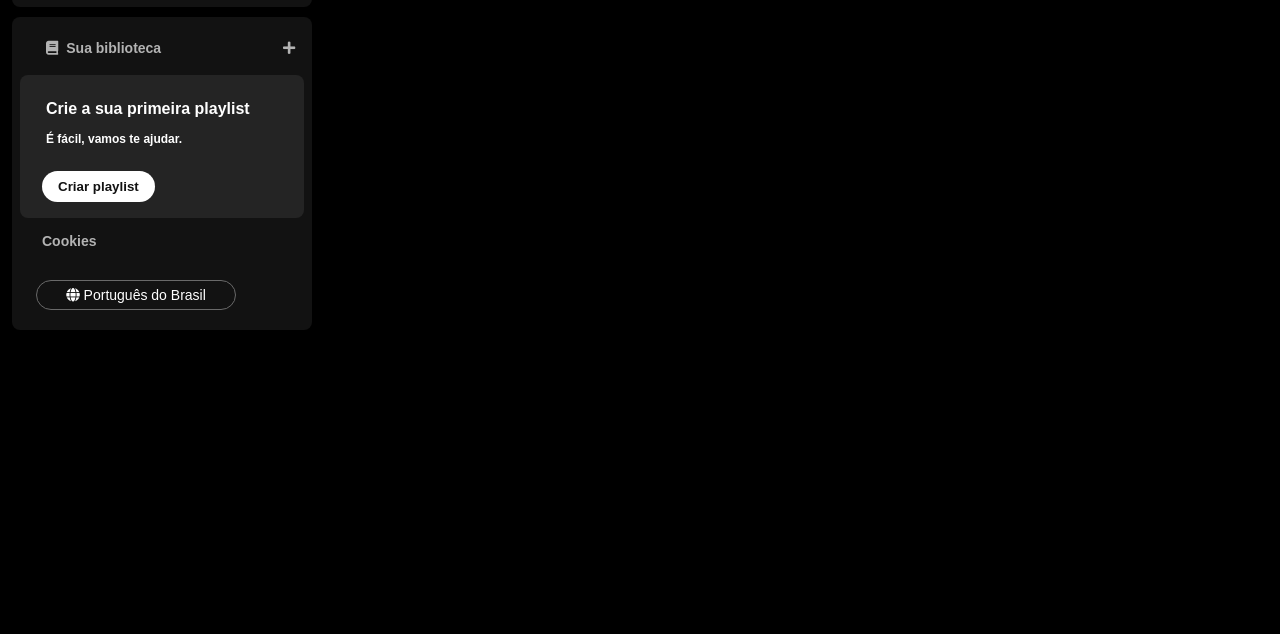
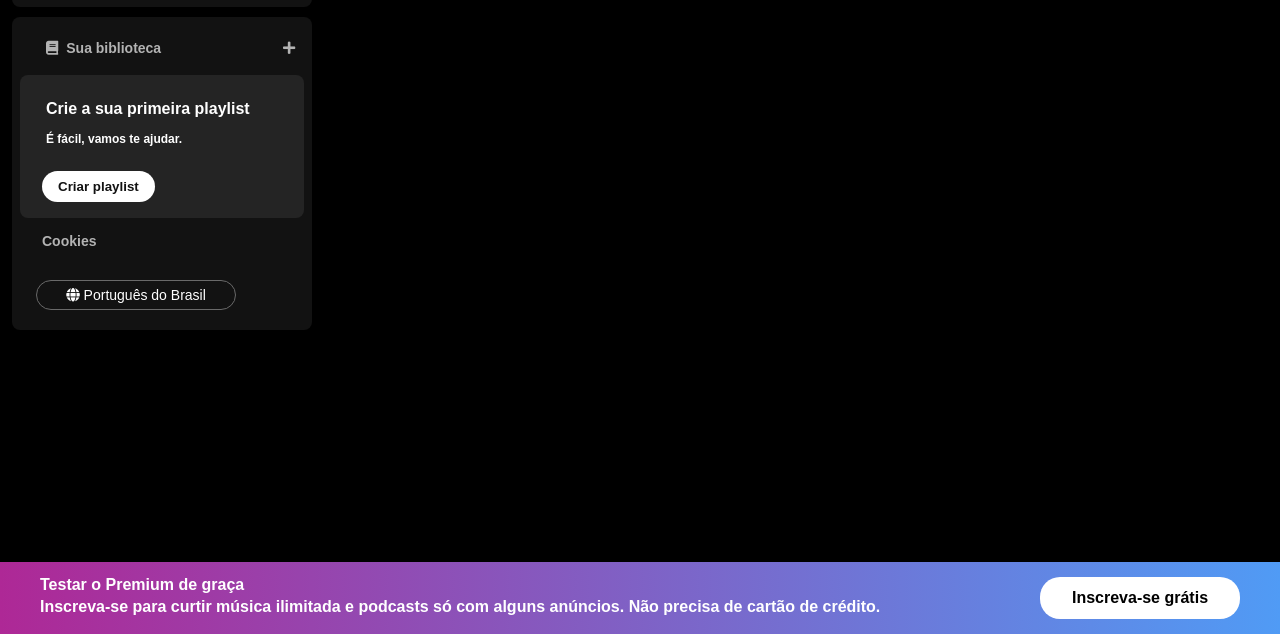
Before and after one commit to FelipeSutter/alura-clone-spotify, a plain HTML site: page index.html in a window 1280 px wide. Shown: the part 166-800 px from the top of the page. Drawn offline with Linux system fonts and the light colour scheme.

Commit message:
feat: added footer for day 02 challenge and some css fixes

```diff
--- a/css/style.css
+++ b/css/style.css
@@ -1,5 +1,6 @@
 body {
     background-color: black;
+    font-family: "DM Sans", sans-serif;
 }
 
 h1 {
@@ -56,7 +57,6 @@ h1 {
     text-decoration: none;
     font-weight: 600;
     font-size: 14px;
-    font-family: "DM Sans", sans-serif;
     transition: 0.5s;
 }
 
@@ -92,7 +92,6 @@ h1 {
     border: 0px;
     font-size: 1rem;
     font-weight: 700;
-    font-family: 'DM Sans', sans-serif;
     text-align: center;
     text-decoration: none;
     text-transform: none;
@@ -147,7 +146,6 @@ h1 {
  .library .playlist .text .first-text {
     font-size: 16px;
     font-weight: 600;
-    font-family: "DM Sans", sans-serif;
     margin-bottom: 1rem;
 }
 
@@ -166,14 +164,17 @@ h1 {
     margin-left: 6px;
     padding: 8px 16px;
     font-weight: 600;
-    font-family: "DM Sans", sans-serif;
     border: none;
     cursor: pointer;
+    transition: transform 0.3s ease;
+}
+
+.button-playlist:hover {
+    transform: scale(1.05);
 }
 
 .library .cookies {
     padding: 16px;
-    font-family: "DM Sans", sans-serif;
     margin-left: 6px;
 }
 
@@ -187,7 +188,7 @@ h1 {
     background-color: #121212;
     border-radius: 20px;
     border: 1px solid #696969;
-    transition: 0.5s;
+    transition: transform 0.3s ease;
 }
 
 .library .language-button .fa {
@@ -196,5 +197,49 @@ h1 {
 }
 
 .library .language-button:hover {
+    transform: scale(1.05);
     border: 1px solid #fff;
 }
+
+.disclaimer_premium {
+    background: linear-gradient(to right, #ae2896, #509bf5);
+    position: fixed;
+    bottom: 0;
+    right: 0;
+    left: 0;
+    padding: 15px 40px;
+    display: flex;
+    justify-content: space-between;
+}
+
+.text_disclaimer {
+    color: #fff;
+}
+
+.text_disclaimer .title {
+    padding-bottom: 6px;
+    font-weight: 700;
+}
+
+.text_disclaimer .subtitle {
+    font-weight: 600;
+}
+
+.disclaimer_button {
+    color: #000;
+    background-color: #fff;
+    font-family: "DM Sans", sans-serif;
+    font-weight: bold;
+    font-size: 1rem;
+    border: none;
+    border-radius: 20px;
+    padding: 12px;
+    width: 200px;
+    text-decoration: none;
+    transition: transform 0.3s ease;
+}
+
+.disclaimer_button:hover {
+    transform: scale(1.05);
+    font-weight: bolder;
+}
--- a/index.html
+++ b/index.html
@@ -67,5 +67,15 @@
         </button>
       </div>
     </div>
+    <footer class="disclaimer_premium">
+      <div class="text_disclaimer">
+        <p class="title">Testar o Premium de graça</p>
+        <p class="subtitle">
+          Inscreva-se para curtir música ilimitada e podcasts só com alguns
+          anúncios. Não precisa de cartão de crédito.
+        </p>
+      </div>
+      <button class="disclaimer_button">Inscreva-se grátis</button>
+    </footer>
   </body>
 </html>
```
